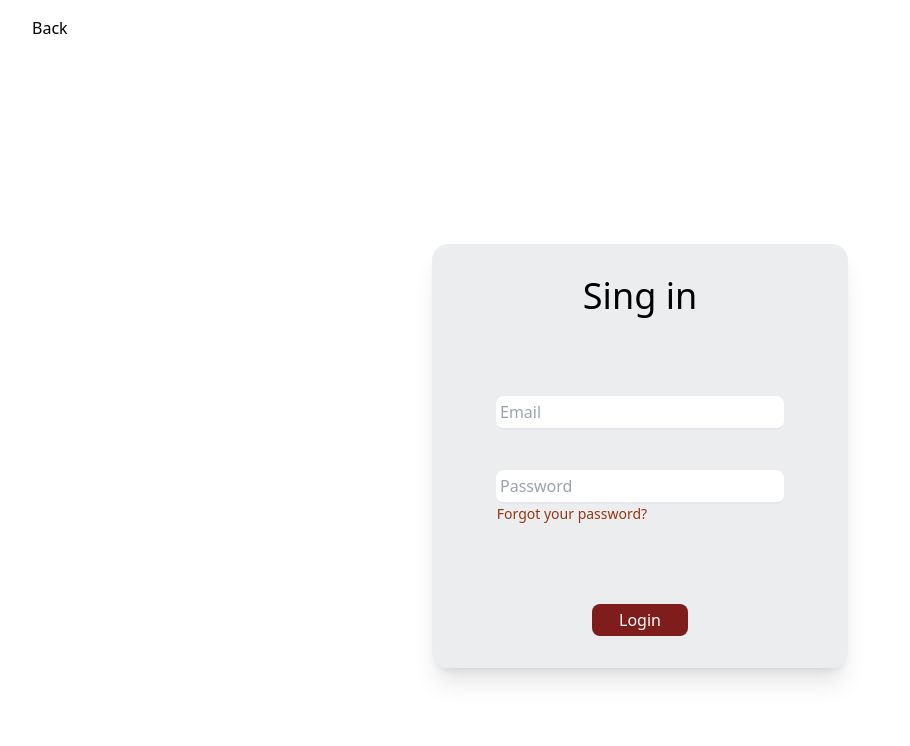
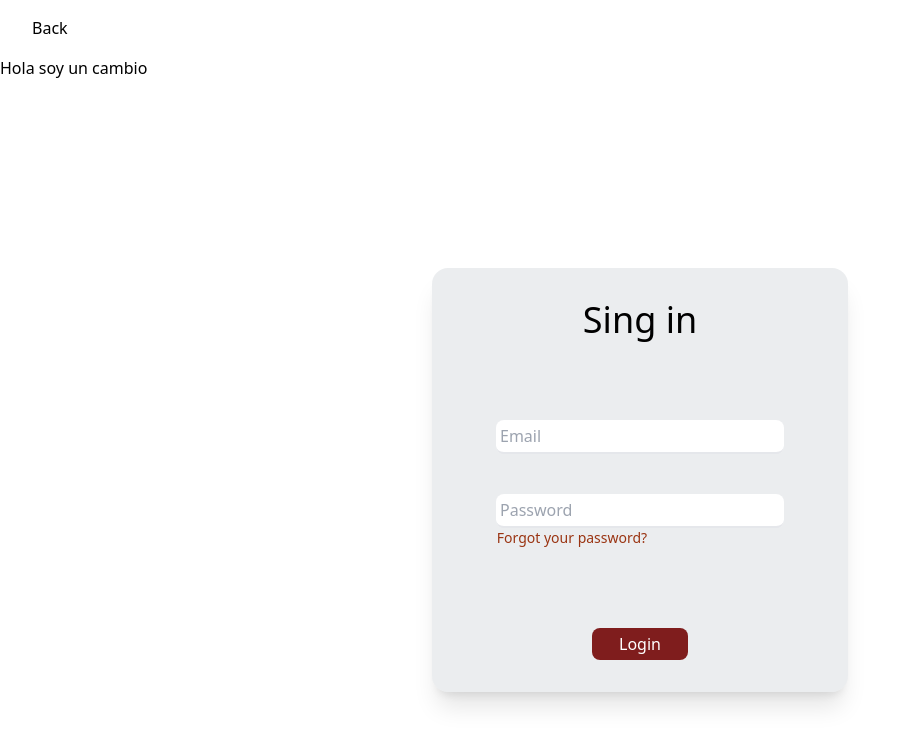
Before and after one commit to sebasarias88/09-API-books, a React (Create React App) app: page /login in a window 1280 px wide. Shown: the top 746 px of the page, without its empty margins (0-910 px from the left). Built offline with nearby package versions, Linux system fonts and the light colour scheme.

Commit message:
Created new text

```diff
--- a/src/pages/Login.jsx
+++ b/src/pages/Login.jsx
@@ -8,6 +8,7 @@ export default function Login() {
             <button className="pl-8 py-4">
                 <Link to={'/'}>Back</Link>
             </button>
+            <h1>Hola soy un cambio</h1>
             <div className="flex justify-center items-center w-screen h-screen">
                 <div className="py-8 px-16 rounded-2xl text-center bg-gray-400/20 shadow-xl">
                     <h1 className="text-4xl mb-20">
```
